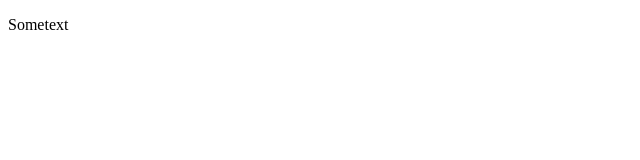
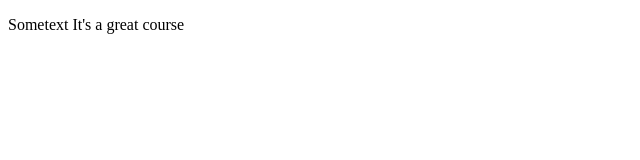
Before and after one commit to Renumiliena/Coursera-test, a plain HTML site: page site/index.html in a window 1280 px wide. Shown: the whole page, without its empty margins (0-640 px from the left). Drawn offline with Linux system fonts and the light colour scheme.

Commit message:
small change

```diff
--- a/site/index.html
+++ b/site/index.html
@@ -6,6 +6,6 @@
 	<title>Site Coursera</title>
 </head>
 <body>
-<p>Sometext</p>
+<p>Sometext It's a great course</p>
 </body>
 </html>
```
